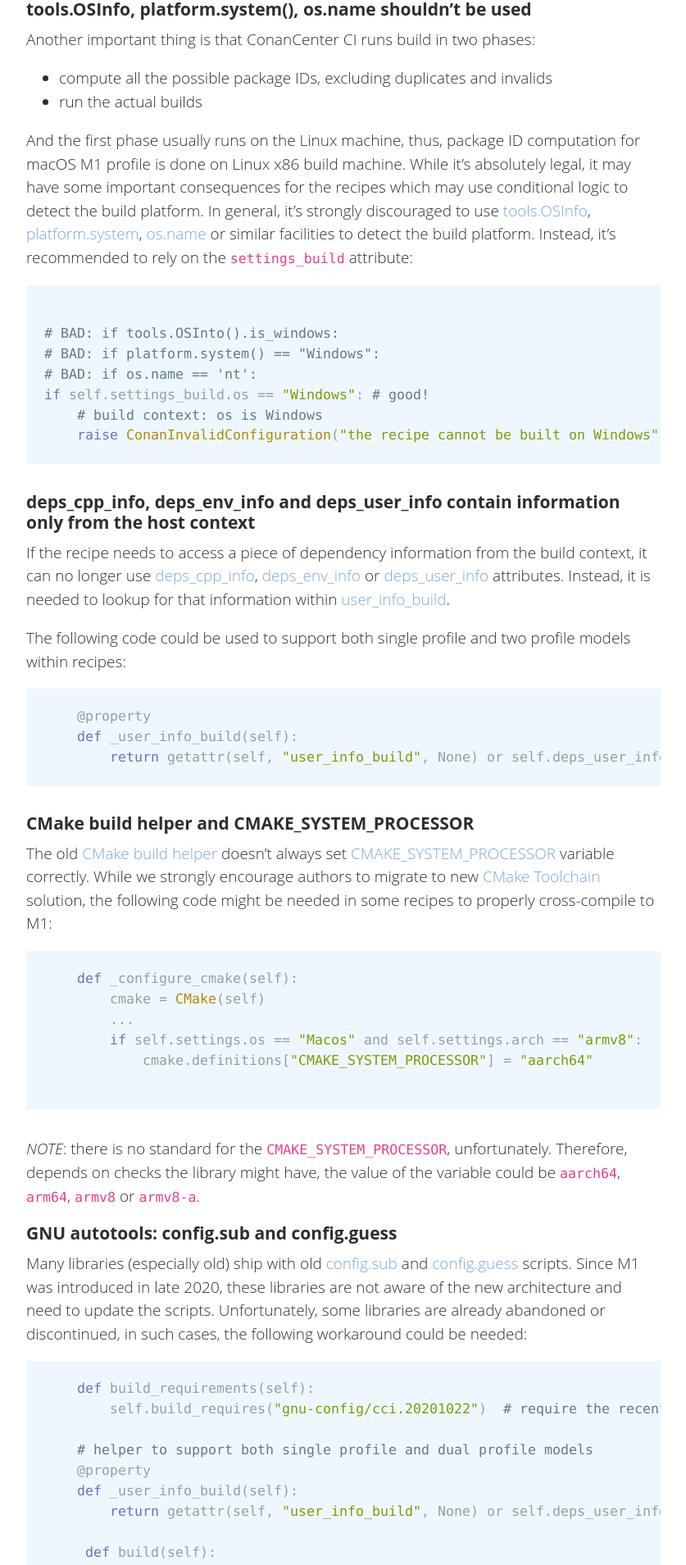
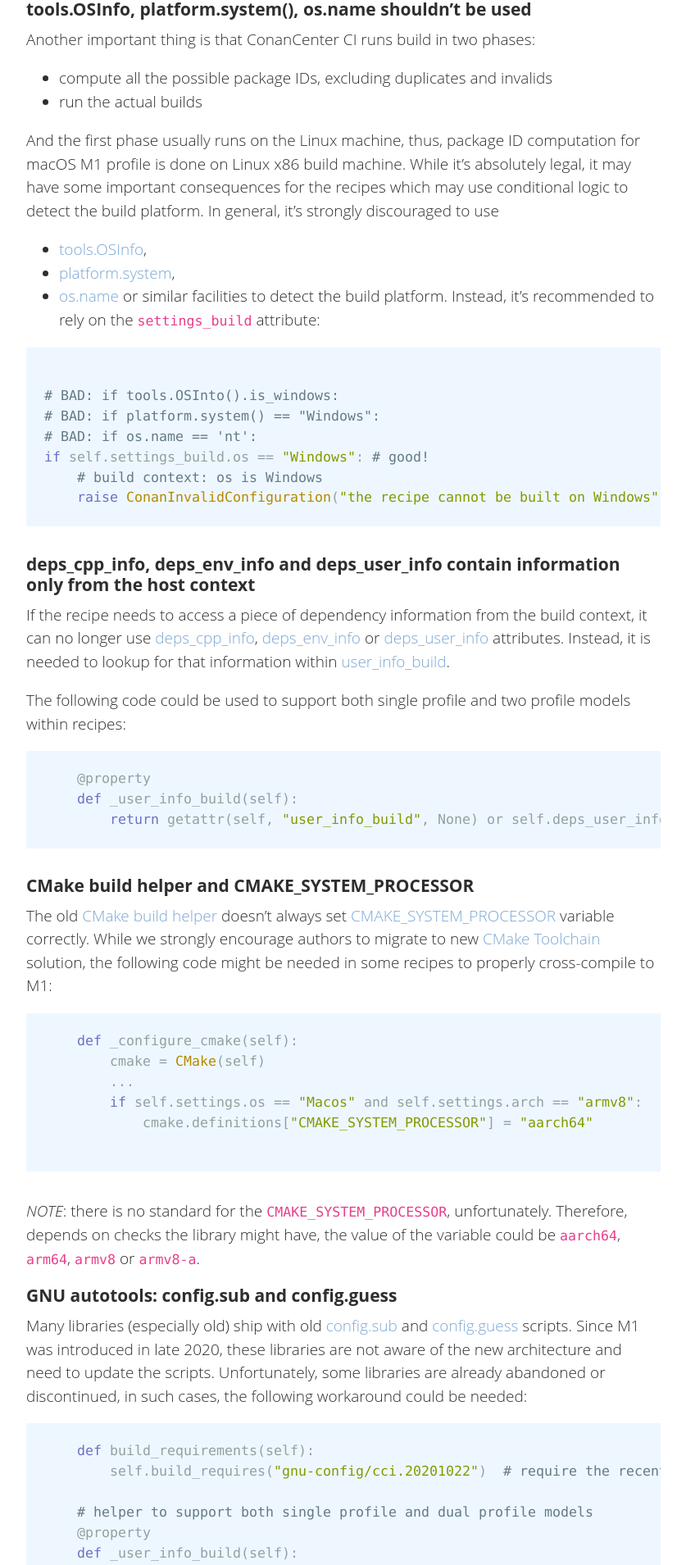
Before and after one commit to conan-io/conan-io.github.io, a Jekyll site: the page built from _posts/2021-09-06-m1.markdown, in a window 1280 px wide. Shown: the part 4254-6163 px from the top of the page at 82% size, without its empty margins (20-857 px from the left). Built offline with Jekyll 4.4.1, drawn with Linux system fonts in a browser that asks for light colours; comment, search, counter and statistics services are not loaded.

````diff
--- a/_posts/2021-09-06-m1.markdown
+++ b/_posts/2021-09-06-m1.markdown
@@ -160,9 +160,9 @@ Another important thing is that ConanCenter CI runs build in two phases:
 And the first phase usually runs on the Linux machine, thus, package ID computation for macOS M1 profile is done on Linux x86 build machine.
 While it's absolutely legal, it may have some important consequences for the recipes which may use conditional logic to detect the build platform.
 In general, it's strongly discouraged to use
- [tools.OSInfo](https://docs.conan.io/en/latest/reference/tools.html#tools-osinfo-and-tools-systempackagetool),
-  [platform.system](https://docs.python.org/3/library/platform.html),
-  [os.name](https://docs.python.org/3/library/os.html) or similar facilities to detect the build platform.
+* [tools.OSInfo](https://docs.conan.io/en/latest/reference/tools.html#tools-osinfo-and-tools-systempackagetool),
+* [platform.system](https://docs.python.org/3/library/platform.html),
+* [os.name](https://docs.python.org/3/library/os.html) or similar facilities to detect the build platform.
 Instead, it's recommended to rely on the `settings_build` attribute:
 
 ```python
````
